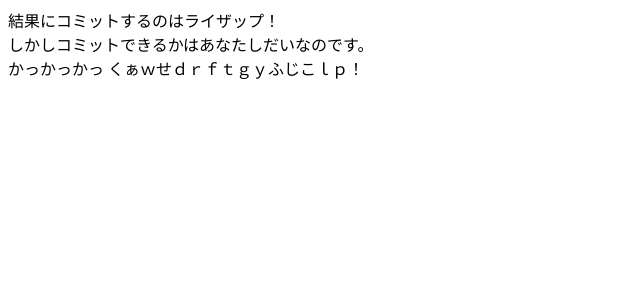
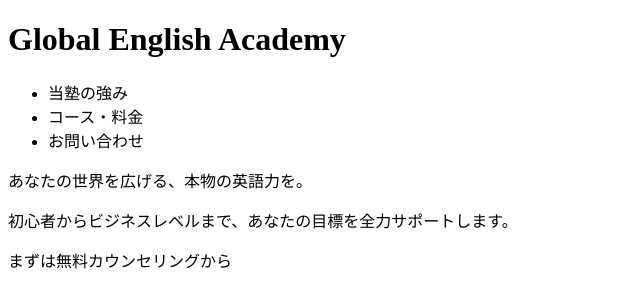
Before and after one commit to hanesheep/0806Practice, a plain HTML site: page index.html in a window 1280 px wide. Shown: the whole page, without its empty margins (0-640 px from the left). Drawn offline with Linux system fonts and the light colour scheme.

Commit message:
GEAHTML作成 グループ化とリストまで

```diff
--- a/index.html
+++ b/index.html
@@ -1,14 +1,39 @@
 <!DOCTYPE html>
-<html lang="en">
+<html lang="ja">
+
 <head>
     <meta charset="UTF-8">
+    <meta name="description" content="これは全く新しい英語塾です。老若男女誰でもWelcomeの地域密着型教室となります。">
     <meta name="viewport" content="width=device-width, initial-scale=1.0">
-    <title>Document</title>
+    <title>Global English Academy</title>
 </head>
+
 <body>
-    結果にコミットするのはライザップ！<br>
-    しかしコミットできるかはあなたしだいなのです。<br>
-    かっかっかっ
-    くぁｗせｄｒｆｔｇｙふじこｌｐ！
+    <header>
+        <div>
+            <!-- 見出し -->
+            <h1>Global English Academy</h1>
+        </div>
+        <!-- メインナビゲーション -->
+        <nav>
+            <ul><!-- 箇条書きリスト -->
+                <li>当塾の強み</li>
+                <li>コース・料金</li>
+                <li>お問い合わせ</li>
+            </ul>
+        </nav>
+    </header>
+    <main>
+        <!-- 最大幅を決めるdiv -->
+        <div>
+            <!-- メインビジュアル -->
+            <section>
+                <p>あなたの世界を広げる、本物の英語力を。</p>
+                <p>初心者からビジネスレベルまで、あなたの目標を全力サポートします。</p>
+                <p>まずは無料カウンセリングから</p>
+            </section>
+        </div>
+    </main>
 </body>
+
 </html>
```
